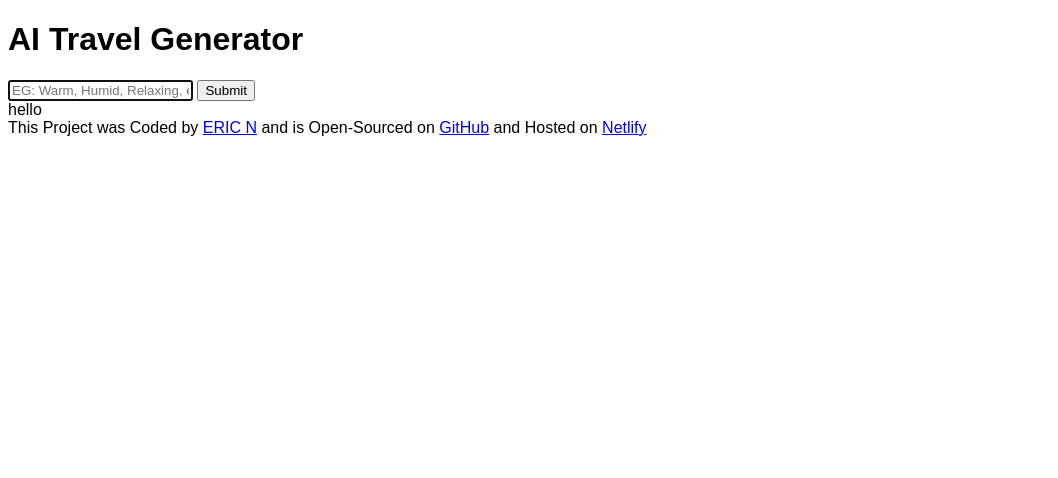
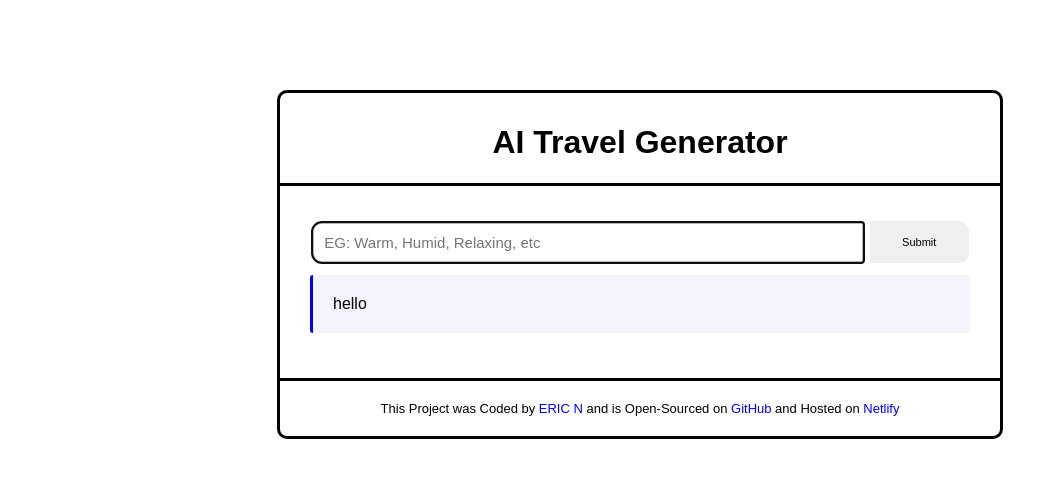
Before and after one commit to Sergey-Ivanovich/AI-Generator, a plain HTML site: page index.html in a window 1280 px wide. Shown: the whole page, without its empty margins (0-1058 px from the left). Drawn offline with Linux system fonts and the light colour scheme.

Commit message:
Added CSS to whole page

```diff
--- a/index.html
+++ b/index.html
@@ -11,9 +11,11 @@
       <header>
         <h1>AI Travel Generator</h1>
       </header>
+      <hr />
       <main>
         <form>
           <input
+            class="prompt-box"
             type="text"
             placeholder="EG: Warm, Humid, Relaxing, etc"
             required
@@ -21,10 +23,11 @@
             autocomplete="off"
             minlength="2"
           />
-          <input type="submit" />
+          <input class="submit-button" type="submit" />
         </form>
         <div class="reply-container">hello</div>
       </main>
+      <hr />
       <footer>
         This Project was Coded by
         <a href="https://github.com/Sergey-Ivanovich" target="_blank">ERIC N</a>
--- a/src/style.css
+++ b/src/style.css
@@ -1,3 +1,83 @@
 body {
   font-family: Arial, Helvetica, sans-serif;
 }
+
+h1 {
+  text-align: center;
+}
+
+main {
+  padding: 20px;
+}
+
+hr {
+  border: 1px solid black;
+  height: 1px;
+  background-color: black;
+  margin: 15px -10px;
+}
+
+form {
+  text-align: center;
+}
+
+input {
+}
+
+a {
+  text-decoration: none;
+  color: blue;
+  transition: all 150ms ease-in-out;
+}
+
+a:hover {
+  text-decoration: underline;
+}
+
+.container {
+  min-width: 650px;
+  display: block;
+  margin: 90px auto;
+  max-width: 700px;
+  padding: 10px;
+  border-radius: 10px;
+  border: 3px solid black;
+}
+
+.prompt-box {
+  font-size: 15px;
+  border: 3px solid rgba(109, 109, 109, 0.5);
+  width: 80%;
+  border-radius: 10px 0px 0px 10px;
+  padding: 10px;
+}
+
+.submit-button {
+  position: relative;
+  bottom: 2px;
+  font-size: 11px;
+  border-radius: 0px 10px 10px 0px;
+  border: none;
+  padding: 15px;
+
+  width: 15%;
+}
+.submit-button:active {
+  border: 3px solid gray;
+  padding: 12px;
+  box-shadow: inset 0px 0px 10px 10px rgba(0, 0, 0, 0.041);
+}
+
+.reply-container {
+  border-radius: 3px;
+  background-color: rgba(0, 0, 255, 0.045);
+  border-left: 3px solid blue;
+  padding: 20px;
+  margin: 10px 0px;
+}
+
+footer {
+  margin: 20px 0 10px;
+  text-align: center;
+  font-size: 13px;
+}
```
